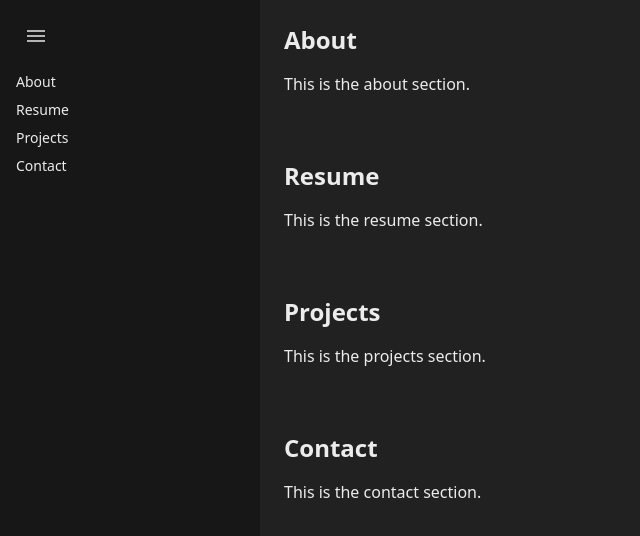
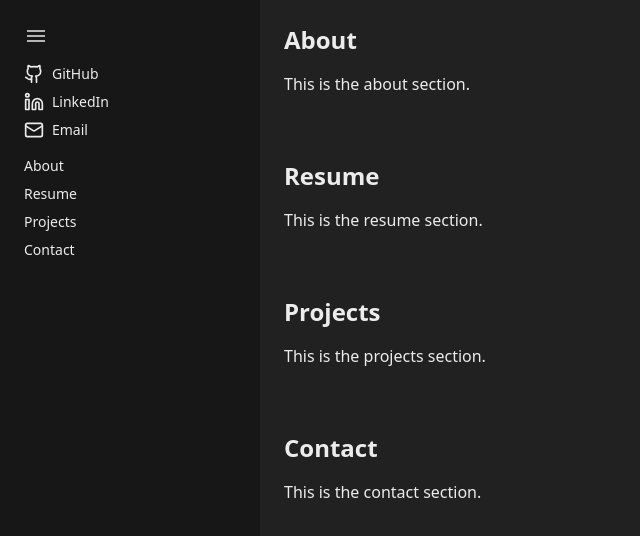
Before and after one commit to Apeirion/apeirion-site, a React (Vite) app: page / in a window 1280 px wide. Shown: the top 536 px of the page, without its empty margins (0-640 px from the left). Built offline with nearby package versions, Linux system fonts and the light colour scheme.

Commit message:
add social medias to sidebar

```diff
--- a/src/App.jsx
+++ b/src/App.jsx
@@ -1,4 +1,5 @@
 import React, { useState } from 'react'
+import { Github, Linkedin, Mail } from 'lucide-react'
 
 function App() {
   const [sidebarOpen, setSidebarOpen] = useState(true)
@@ -35,13 +36,30 @@ function App() {
         `}
       >
         <button
-          className="mb-4 w-10 h-10 flex items-center justify-center rounded-full text-[#b4b4b4] hover:bg-[#2f2f2f] transition-colors"
+          className="w-10 h-10 flex items-center justify-center rounded-full text-[#b4b4b4] hover:bg-[#2f2f2f] transition-colors"
           onClick={() => setSidebarOpen(false)}
           aria-label="Close sidebar"
         >
           <span className="material-symbols-outlined text-xl">menu</span>
         </button>
-        <nav className="space-y-2">
+
+        {/* Social Links */}
+        <div className="space-y-2 p-2">
+          <a href="https://github.com" target="_blank" rel="noopener noreferrer" className="flex items-center gap-2 hover:underline">
+            <Github className="w-5 h-5" />
+            <span>GitHub</span>
+          </a>
+          <a href="https://linkedin.com" target="_blank" rel="noopener noreferrer" className="flex items-center gap-2 hover:underline">
+            <Linkedin className="w-5 h-5" />
+            <span>LinkedIn</span>
+          </a>
+          <a href="mailto:you@example.com" className="flex items-center gap-2 hover:underline">
+            <Mail className="w-5 h-5" />
+            <span>Email</span>
+          </a>
+        </div>
+
+        <nav className="space-y-2 p-2">
           <a href="#about" className="block hover:underline">About</a>
           <a href="#resume" className="block hover:underline">Resume</a>
           <a href="#projects" className="block hover:underline">Projects</a>
```
